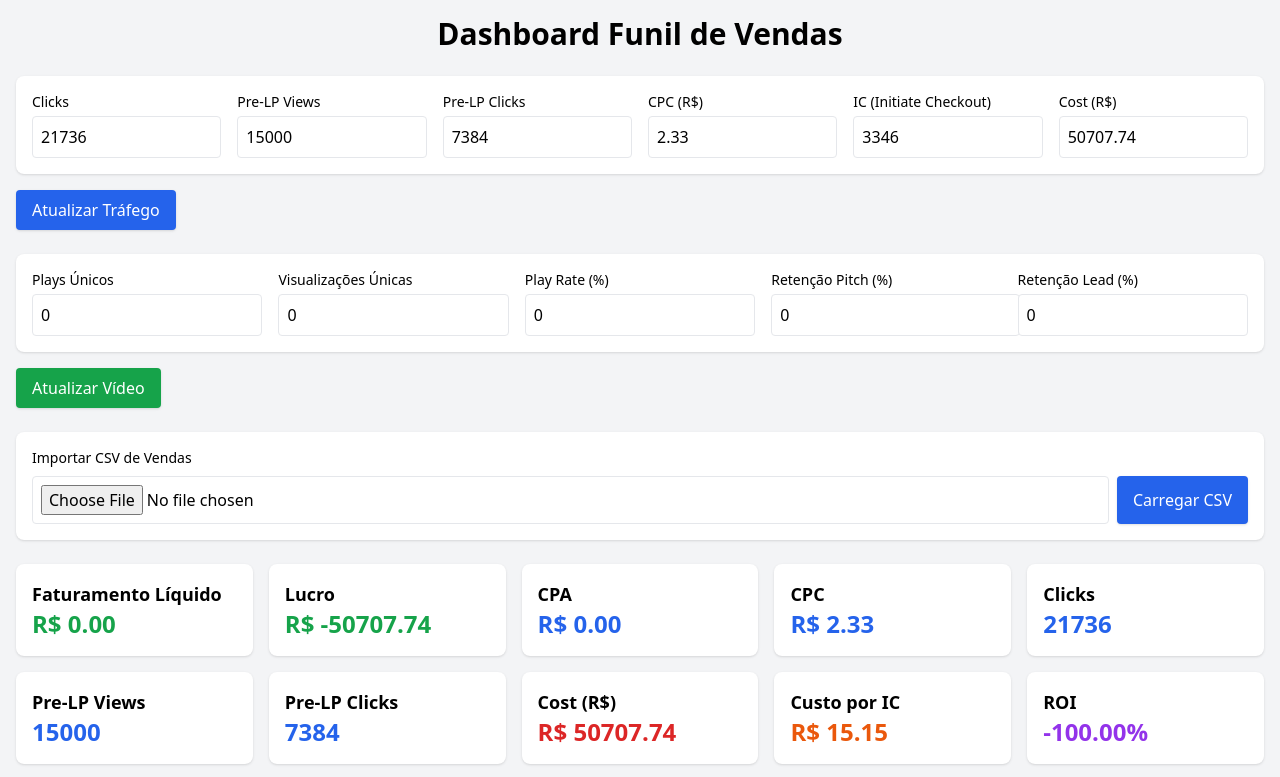
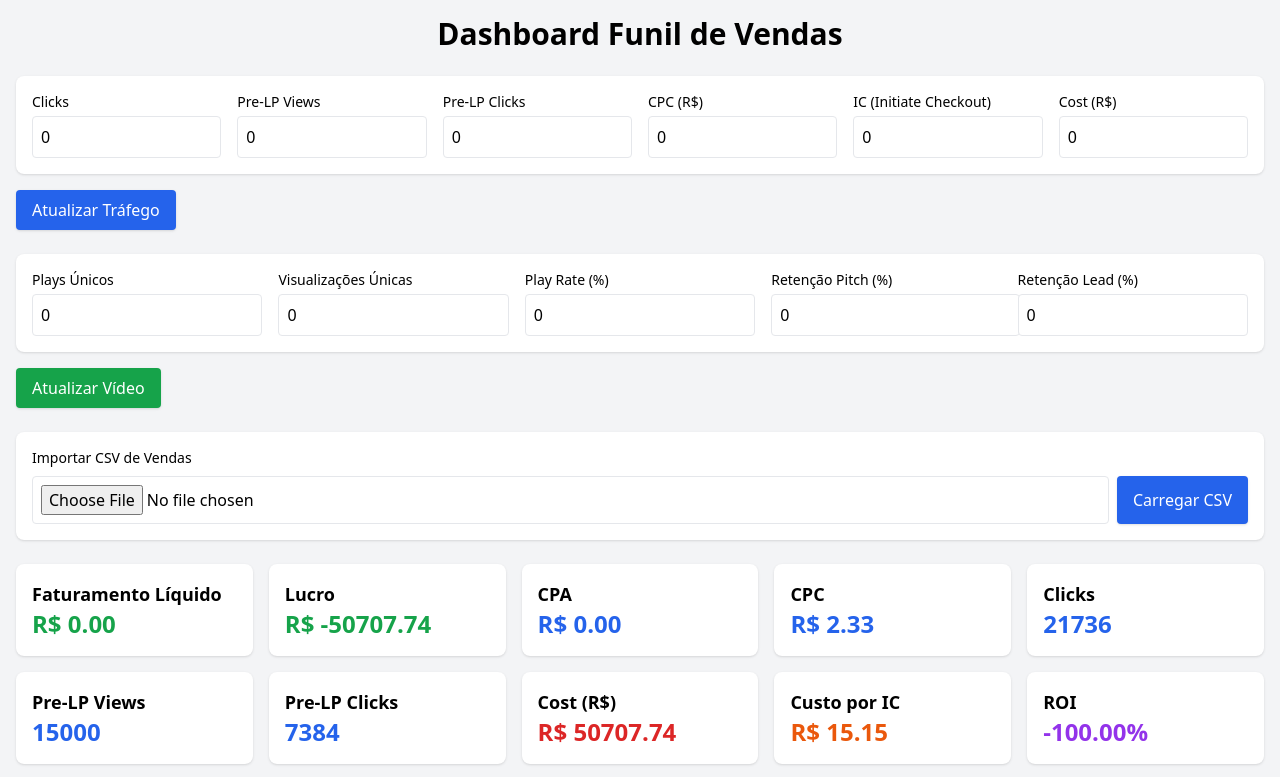
Before and after one commit to mugiwaraventures/gafunil.github.io, a plain HTML site: page index.html in a window 1280 px wide. Shown: the top 777 px of the page. Drawn offline with nearby package versions, Linux system fonts and the light colour scheme; a script that the page names is missing.

Commit message:
Update index.html

```diff
--- a/index.html
+++ b/index.html
@@ -15,12 +15,12 @@
 
     <!-- ► Inputs de Métricas de Tráfego -->
     <div class="bg-white p-4 rounded-lg shadow grid grid-cols-1 sm:grid-cols-6 gap-4 mb-4">
-      <div><label class="block text-sm font-medium">Clicks</label><input id="metricClicks" type="number" value="21736" class="mt-1 p-2 border rounded w-full"/></div>
-      <div><label class="block text-sm font-medium">Pre-LP Views</label><input id="metricPreLpViews" type="number" value="15000" class="mt-1 p-2 border rounded w-full"/></div>
-      <div><label class="block text-sm font-medium">Pre-LP Clicks</label><input id="metricPreLpClicks" type="number" value="7384" class="mt-1 p-2 border rounded w-full"/></div>
-      <div><label class="block text-sm font-medium">CPC (R$)</label><input id="metricCpc" type="number" step="0.01" value="2.33" class="mt-1 p-2 border rounded w-full"/></div>
-      <div><label class="block text-sm font-medium">IC (Initiate Checkout)</label><input id="metricIc" type="number" value="3346" class="mt-1 p-2 border rounded w-full"/></div>
-      <div><label class="block text-sm font-medium">Cost (R$)</label><input id="metricCost" type="number" step="0.01" value="50707.74" class="mt-1 p-2 border rounded w-full"/></div>
+      <div><label class="block text-sm font-medium">Clicks</label><input id="metricClicks" type="number" value="0" class="mt-1 p-2 border rounded w-full"/></div>
+      <div><label class="block text-sm font-medium">Pre-LP Views</label><input id="metricPreLpViews" type="number" value="0" class="mt-1 p-2 border rounded w-full"/></div>
+      <div><label class="block text-sm font-medium">Pre-LP Clicks</label><input id="metricPreLpClicks" type="number" value="0" class="mt-1 p-2 border rounded w-full"/></div>
+      <div><label class="block text-sm font-medium">CPC (R$)</label><input id="metricCpc" type="number" step="0.01" value="0" class="mt-1 p-2 border rounded w-full"/></div>
+      <div><label class="block text-sm font-medium">IC (Initiate Checkout)</label><input id="metricIc" type="number" value="0" class="mt-1 p-2 border rounded w-full"/></div>
+      <div><label class="block text-sm font-medium">Cost (R$)</label><input id="metricCost" type="number" step="0.01" value="0" class="mt-1 p-2 border rounded w-full"/></div>
     </div>
     <button id="updateTraffic" type="button" class="mb-6 px-4 py-2 bg-blue-600 text-white rounded shadow">
       Atualizar Tráfego
```
